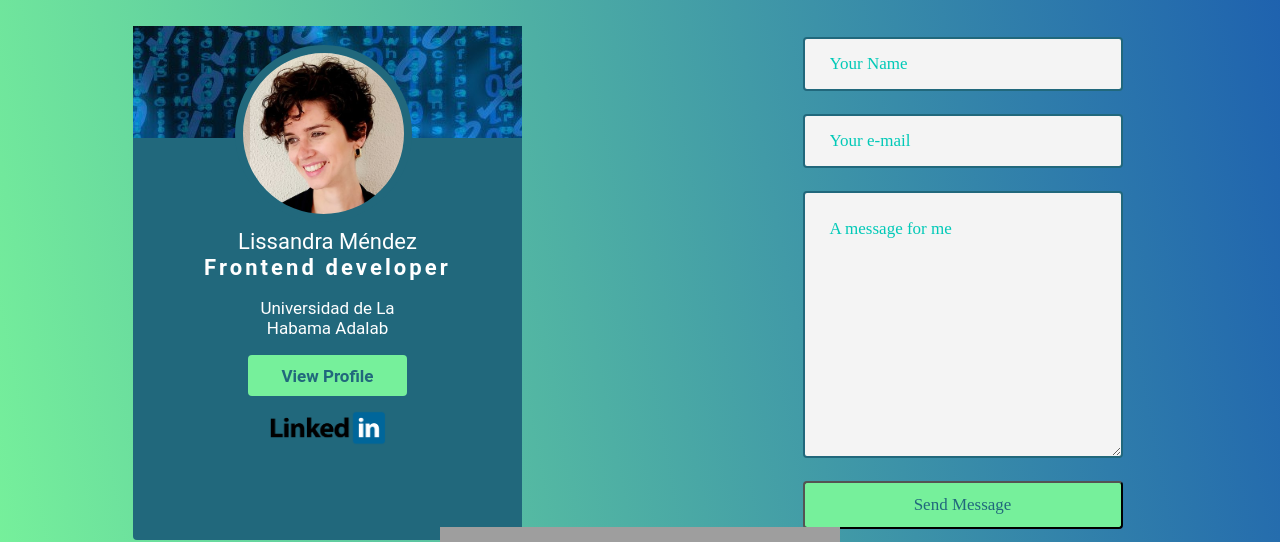
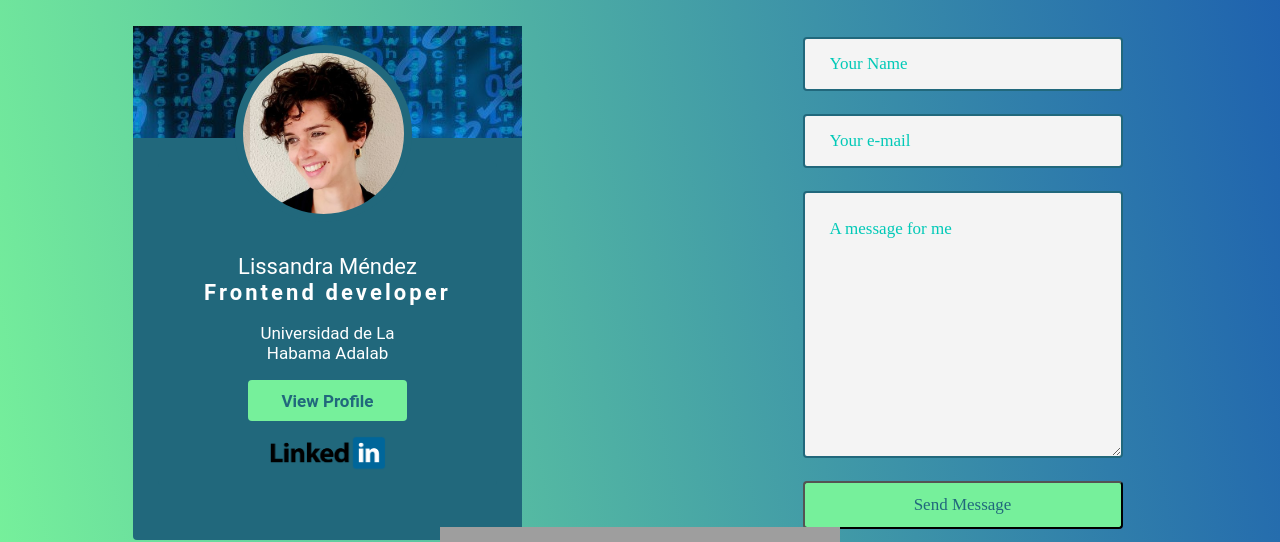
Before and after one commit to lissms/personal-site-project, a React (Create React App) app: page / in a window 1280 px wide. Shown: the part 3240-3782 px from the top of the page. Built offline with nearby package versions, Linux system fonts and the light colour scheme; grey boxes are pictures that could not be loaded; a web font is replaced by a local one.

Commit message:
add form message

```diff
--- a/src/component/contact/Contact.jsx
+++ b/src/component/contact/Contact.jsx
@@ -42,7 +42,7 @@ function Contact(props) {
       <Form action="https://formspree.io/f/xqkgwlzy" method="POST">
         <NameEmail type="text" name="name" id="name" placeholder="Your Name" />
         <NameEmail type="email" name="e-mail" id="e-mail" placeholder="Your e-mail" />
-        <Messsage name="" id="" cols="30" rows="10" placeholder="A message for me"></Messsage>
+        <Messsage name="comments" id="comments" cols="30" rows="10" placeholder="A message for me"></Messsage>
         <Btn type="submit" value="Send Message" />
       </Form>
     </ContainerSection>
--- a/src/component/contact/contact.styled.js
+++ b/src/component/contact/contact.styled.js
@@ -31,7 +31,7 @@ export const ContainerImgAndCover = styled.div`
 export const ContainerLinkdn = styled.div`
   background: #21687c;
   border-radius: 4px;
-  margin: 0;
+  margin: 25px;
   padding: 0;
   display: flex;
   flex-direction: column;
```
Also changed, not shown: 1 other file (tests, documents, lock files or other folders).
